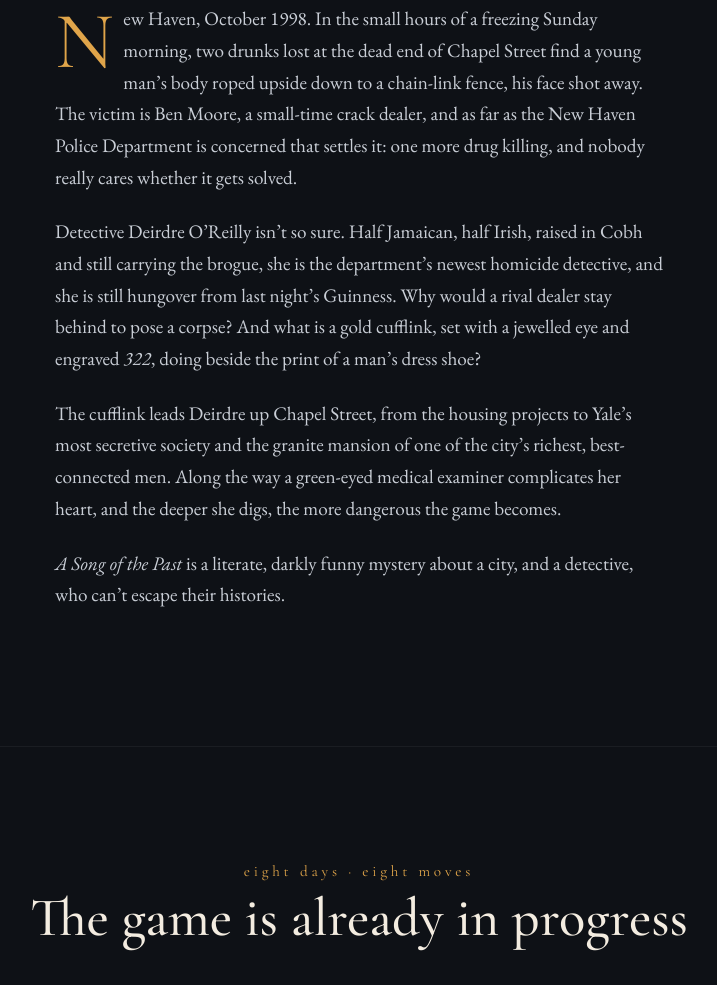
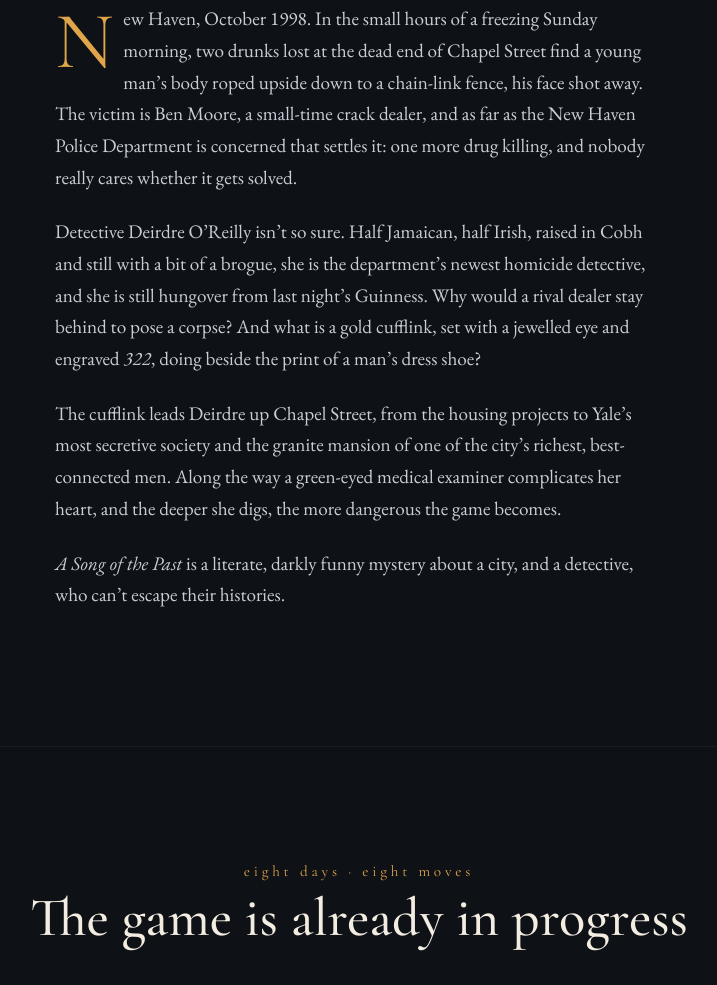
Before and after one commit to gcallah/ASongOfThePast, a plain HTML site: page index.html in a window 1280 px wide. Shown: the part 1086-2071 px from the top of the page, without its empty margins (281-998 px from the left). Drawn offline with nearby package versions, Linux system fonts and the light colour scheme; a web font is replaced by a local one.

Commit message:
Soften Deirdre's brogue description
Co-Authored-By: Claude Opus 5.5 <noreply@anthropic.com>

```diff
--- a/index.html
+++ b/index.html
@@ -59,7 +59,7 @@
     </div>
     <div class="prose narrow">
       <p class="lede">New Haven, October 1998. In the small hours of a freezing Sunday morning, two drunks lost at the dead end of Chapel Street find a young man’s body roped upside down to a chain-link fence, his face shot away. The victim is Ben Moore, a small-time crack dealer, and as far as the New Haven Police Department is concerned that settles it: one more drug killing, and nobody really cares whether it gets solved.</p>
-      <p>Detective Deirdre O’Reilly isn’t so sure. Half Jamaican, half Irish, raised in Cobh and still carrying the brogue, she is the department’s newest homicide detective, and she is still hungover from last night’s Guinness. Why would a rival dealer stay behind to pose a corpse? And what is a gold cufflink, set with a jewelled eye and engraved <em>322</em>, doing beside the print of a man’s dress shoe?</p>
+      <p>Detective Deirdre O’Reilly isn’t so sure. Half Jamaican, half Irish, raised in Cobh and still with a bit of a brogue, she is the department’s newest homicide detective, and she is still hungover from last night’s Guinness. Why would a rival dealer stay behind to pose a corpse? And what is a gold cufflink, set with a jewelled eye and engraved <em>322</em>, doing beside the print of a man’s dress shoe?</p>
       <p>The cufflink leads Deirdre up Chapel Street, from the housing projects to Yale’s most secretive society and the granite mansion of one of the city’s richest, best-connected men. Along the way a green-eyed medical examiner complicates her heart, and the deeper she digs, the more dangerous the game becomes.</p>
       <p><em>A Song of the Past</em> is a literate, darkly funny mystery about a city, and a detective, who can’t escape their histories.</p>
     </div>
```
